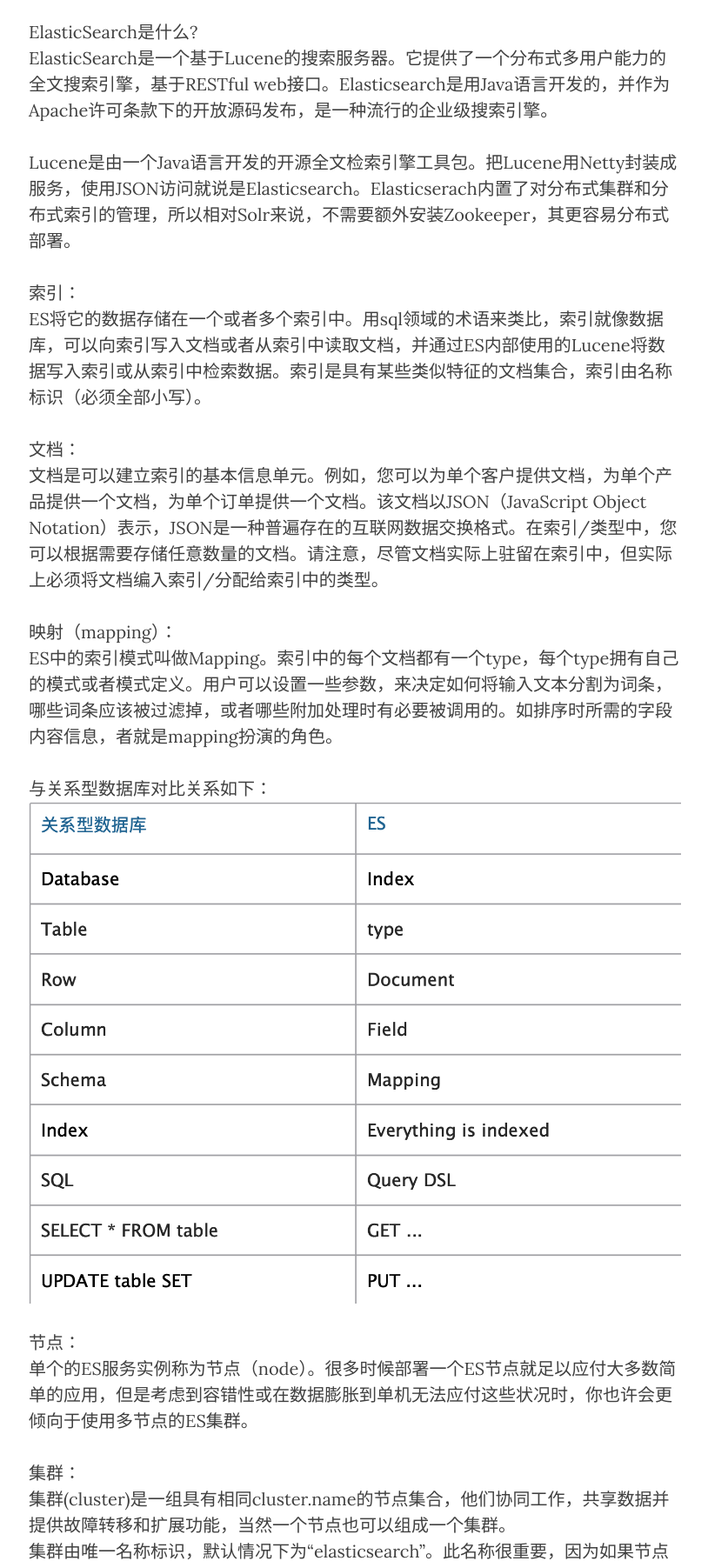
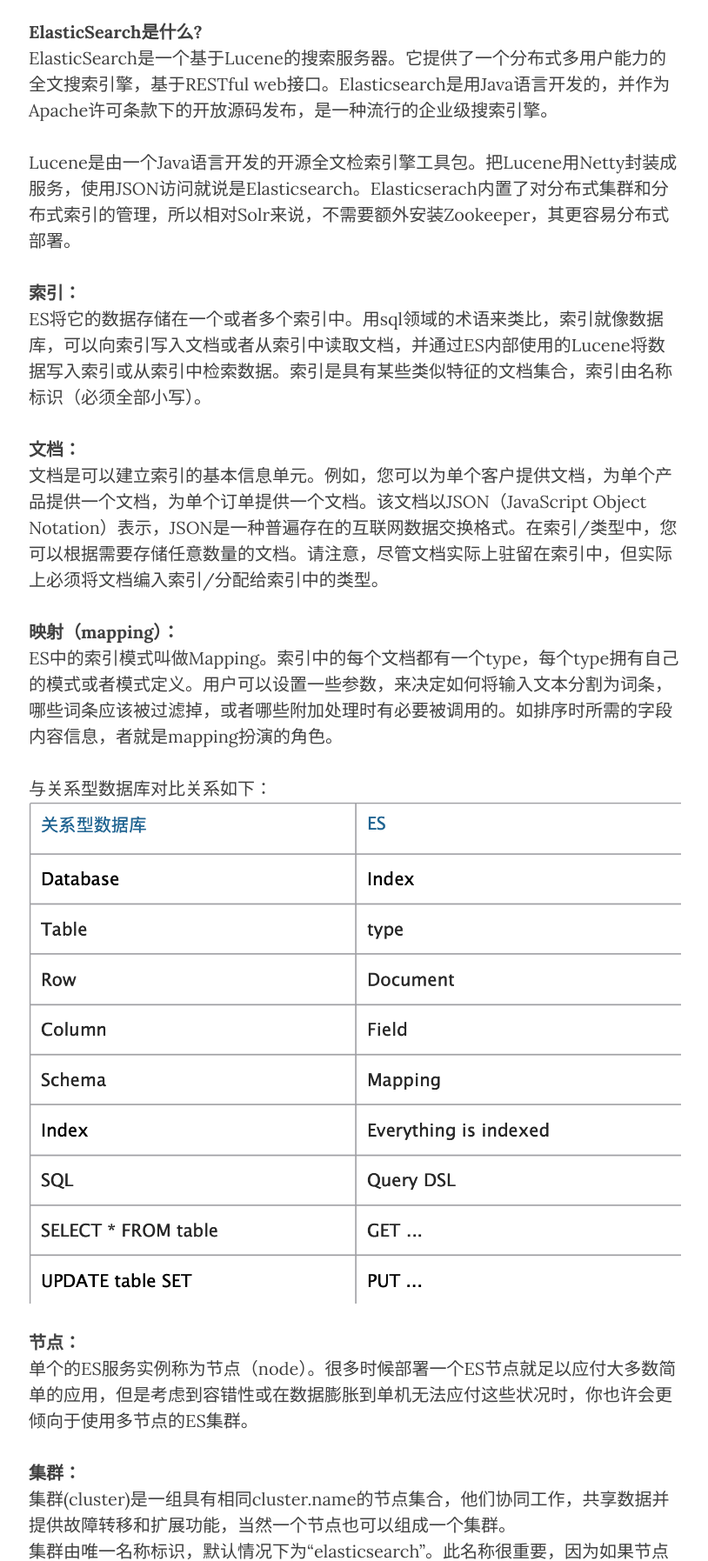
Before and after one commit to Guancc/Guancc.github.io, a plain HTML site: page 2020/09/30/ES/ES简介/index.html in a window 1280 px wide. Shown: the part 530-2325 px from the top of the page at 87% size, without its empty margins (232-1046 px from the left). Drawn offline with nearby package versions, Linux system fonts and the light colour scheme; files whose address does not match are found by name.

Commit message:
Site updated: 2020-10-02 00:02:48

```diff
--- a/2020/09/30/ES/ES简介/index.html
+++ b/2020/09/30/ES/ES简介/index.html
@@ -195,16 +195,16 @@
 
             <!-- Post Main Content -->
             <div class="col-lg-8 col-lg-offset-2 col-md-10 col-md-offset-1">
-                <h1 id="基本概念"><a href="#基本概念" class="headerlink" title="基本概念"></a>基本概念</h1><p>ElasticSearch是什么?<br>ElasticSearch是一个基于Lucene的搜索服务器。它提供了一个分布式多用户能力的全文搜索引擎，基于RESTful web接口。Elasticsearch是用Java语言开发的，并作为Apache许可条款下的开放源码发布，是一种流行的企业级搜索引擎。</p>
+                <h1 id="基本概念"><a href="#基本概念" class="headerlink" title="基本概念"></a>基本概念</h1><p><strong>ElasticSearch是什么?</strong><br>ElasticSearch是一个基于Lucene的搜索服务器。它提供了一个分布式多用户能力的全文搜索引擎，基于RESTful web接口。Elasticsearch是用Java语言开发的，并作为Apache许可条款下的开放源码发布，是一种流行的企业级搜索引擎。</p>
 <p>Lucene是由一个Java语言开发的开源全文检索引擎工具包。把Lucene用Netty封装成服务，使用JSON访问就说是Elasticsearch。Elasticserach内置了对分布式集群和分布式索引的管理，所以相对Solr来说，不需要额外安装Zookeeper，其更容易分布式部署。</p>
-<p>索引：<br>ES将它的数据存储在一个或者多个索引中。用sql领域的术语来类比，索引就像数据库，可以向索引写入文档或者从索引中读取文档，并通过ES内部使用的Lucene将数据写入索引或从索引中检索数据。索引是具有某些类似特征的文档集合，索引由名称标识（必须全部小写）。</p>
-<p>文档：<br>文档是可以建立索引的基本信息单元。例如，您可以为单个客户提供文档，为单个产品提供一个文档，为单个订单提供一个文档。该文档以JSON（JavaScript Object Notation）表示，JSON是一种普遍存在的互联网数据交换格式。在索引/类型中，您可以根据需要存储任意数量的文档。请注意，尽管文档实际上驻留在索引中，但实际上必须将文档编入索引/分配给索引中的类型。</p>
-<p>映射（mapping）：<br>ES中的索引模式叫做Mapping。索引中的每个文档都有一个type，每个type拥有自己的模式或者模式定义。用户可以设置一些参数，来决定如何将输入文本分割为词条，哪些词条应该被过滤掉，或者哪些附加处理时有必要被调用的。如排序时所需的字段内容信息，者就是mapping扮演的角色。</p>
+<p><strong>索引：</strong><br>ES将它的数据存储在一个或者多个索引中。用sql领域的术语来类比，索引就像数据库，可以向索引写入文档或者从索引中读取文档，并通过ES内部使用的Lucene将数据写入索引或从索引中检索数据。索引是具有某些类似特征的文档集合，索引由名称标识（必须全部小写）。</p>
+<p><strong>文档：</strong><br>文档是可以建立索引的基本信息单元。例如，您可以为单个客户提供文档，为单个产品提供一个文档，为单个订单提供一个文档。该文档以JSON（JavaScript Object Notation）表示，JSON是一种普遍存在的互联网数据交换格式。在索引/类型中，您可以根据需要存储任意数量的文档。请注意，尽管文档实际上驻留在索引中，但实际上必须将文档编入索引/分配给索引中的类型。</p>
+<p><strong>映射（mapping）：</strong><br>ES中的索引模式叫做Mapping。索引中的每个文档都有一个type，每个type拥有自己的模式或者模式定义。用户可以设置一些参数，来决定如何将输入文本分割为词条，哪些词条应该被过滤掉，或者哪些附加处理时有必要被调用的。如排序时所需的字段内容信息，者就是mapping扮演的角色。</p>
 <p>与关系型数据库对比关系如下：<br><img src="../../imgs/ES%E4%B8%8E%E5%85%B3%E7%B3%BB%E5%9E%8B%E6%95%B0%E6%8D%AE%E5%BA%93%E5%AF%B9%E6%AF%94.png" alt="avatar"></p>
-<p>节点：<br>单个的ES服务实例称为节点（node）。很多时候部署一个ES节点就足以应付大多数简单的应用，但是考虑到容错性或在数据膨胀到单机无法应付这些状况时，你也许会更倾向于使用多节点的ES集群。</p>
-<p>集群：<br>集群(cluster)是一组具有相同cluster.name的节点集合，他们协同工作，共享数据并提供故障转移和扩展功能，当然一个节点也可以组成一个集群。<br>集群由唯一名称标识，默认情况下为“elasticsearch”。此名称很重要，因为如果节点设置为按名称加入集群的话，则该节点只能是集群的一部分。<br>确保不同的环境中使用不同的集群名称，否则最终会导致节点加入错误的集群。<br>    集群状态通过 绿，黄，红 来标识：<br>    绿色 - 一切都很好（集群功能齐全）。<br>    黄色 - 所有数据均可用，但尚未分配一些副本（集群功能齐全）。<br>    红色 - 某些数据由于某种原因不可用（集群部分功能）。<br>    注意：当群集为红色时，它将继续提供来自可用分片的搜索请求，但您可能需要尽快修复它，因为存在未分配的分片。</p>
-<p>分片：<br>索引可能存储大量可能超过单个节点的硬件限制的数据。例如，占用1TB磁盘空间的十亿个文档的单个索引可能不适合单个节点的磁盘，或者可能太慢而无法单独从单个节点提供搜索请求。<br>为了解决这个问题，Elasticsearch 提供了将索引细分为多个称为分片的功能。创建索引时，只需定义所需的分片数即可。每个分片本身都是一个功能齐全且独立的“索引”，可以托管在集群中的任何节点上。<br>设置分片的目的及原因主要是：<br>    它允许您水平拆分/缩放内容量；<br>    它允许您跨分片（可能在多个节点上）分布和并行化操作，从而提高性能/吞吐量；<br>    分片的分布方式以及如何将其文档聚合回搜索请求的机制完全由 Elasticsearch 管理，对用户而言是透明的。<br>    在可能随时发生故障的网络/云环境中，分片非常有用，建议使用故障转移机制，以防分片/节点以某种方式脱机或因任何原因消失。为此，Elasticsearch 允许您将索引的分片的一个或多个副本制作成所谓的副本分片或简称副本。</p>
-<p>副本：<br>副本，是对分片的复制。目的是为了当分片/节点发生故障时提供高可用性，它允许您扩展搜索量/吞吐量，因为可以在所有副本上并行执行搜索。<br>总而言之，每个索引可以拆分为多个分片。索引也可以复制为零次（表示没有副本）或更多次。复制之后，每个索引将具有主分片(从原始分片复制而来的)和复制分片(主分片的副本)。<br>可以在创建索引时为每个索引定义分片和副本的数量。创建索引后，您也可以随时动态更改副本数，但这不是一项轻松的任务，所以预先计划正确数量的分片是最佳方法。<br>默认情况下，Elasticsearch 中的每个索引都分配了5个主分片和1个副本，这意味着如果集群中至少有两个节点，则索引将包含5个主分片和另外5个副本分片（1个完整副本），总计为每个索引10个分片。</p>
+<p><strong>节点：</strong><br>单个的ES服务实例称为节点（node）。很多时候部署一个ES节点就足以应付大多数简单的应用，但是考虑到容错性或在数据膨胀到单机无法应付这些状况时，你也许会更倾向于使用多节点的ES集群。</p>
+<p><strong>集群：</strong><br>集群(cluster)是一组具有相同cluster.name的节点集合，他们协同工作，共享数据并提供故障转移和扩展功能，当然一个节点也可以组成一个集群。<br>集群由唯一名称标识，默认情况下为“elasticsearch”。此名称很重要，因为如果节点设置为按名称加入集群的话，则该节点只能是集群的一部分。<br>确保不同的环境中使用不同的集群名称，否则最终会导致节点加入错误的集群。<br>    集群状态通过 绿，黄，红 来标识：<br>    绿色 - 一切都很好（集群功能齐全）。<br>    黄色 - 所有数据均可用，但尚未分配一些副本（集群功能齐全）。<br>    红色 - 某些数据由于某种原因不可用（集群部分功能）。<br>    注意：当群集为红色时，它将继续提供来自可用分片的搜索请求，但您可能需要尽快修复它，因为存在未分配的分片。</p>
+<p><strong>分片：</strong><br>索引可能存储大量可能超过单个节点的硬件限制的数据。例如，占用1TB磁盘空间的十亿个文档的单个索引可能不适合单个节点的磁盘，或者可能太慢而无法单独从单个节点提供搜索请求。<br>为了解决这个问题，Elasticsearch 提供了将索引细分为多个称为分片的功能。创建索引时，只需定义所需的分片数即可。每个分片本身都是一个功能齐全且独立的“索引”，可以托管在集群中的任何节点上。<br>设置分片的目的及原因主要是：<br>    它允许您水平拆分/缩放内容量；<br>    它允许您跨分片（可能在多个节点上）分布和并行化操作，从而提高性能/吞吐量；<br>    分片的分布方式以及如何将其文档聚合回搜索请求的机制完全由 Elasticsearch 管理，对用户而言是透明的。<br>    在可能随时发生故障的网络/云环境中，分片非常有用，建议使用故障转移机制，以防分片/节点以某种方式脱机或因任何原因消失。为此，Elasticsearch 允许您将索引的分片的一个或多个副本制作成所谓的副本分片或简称副本。</p>
+<p><strong>副本：</strong><br>副本，是对分片的复制。目的是为了当分片/节点发生故障时提供高可用性，它允许您扩展搜索量/吞吐量，因为可以在所有副本上并行执行搜索。<br>总而言之，每个索引可以拆分为多个分片。索引也可以复制为零次（表示没有副本）或更多次。复制之后，每个索引将具有主分片(从原始分片复制而来的)和复制分片(主分片的副本)。<br>可以在创建索引时为每个索引定义分片和副本的数量。创建索引后，您也可以随时动态更改副本数，但这不是一项轻松的任务，所以预先计划正确数量的分片是最佳方法。<br>默认情况下，Elasticsearch 中的每个索引都分配了5个主分片和1个副本，这意味着如果集群中至少有两个节点，则索引将包含5个主分片和另外5个副本分片（1个完整副本），总计为每个索引10个分片。</p>
 
 
 
```
